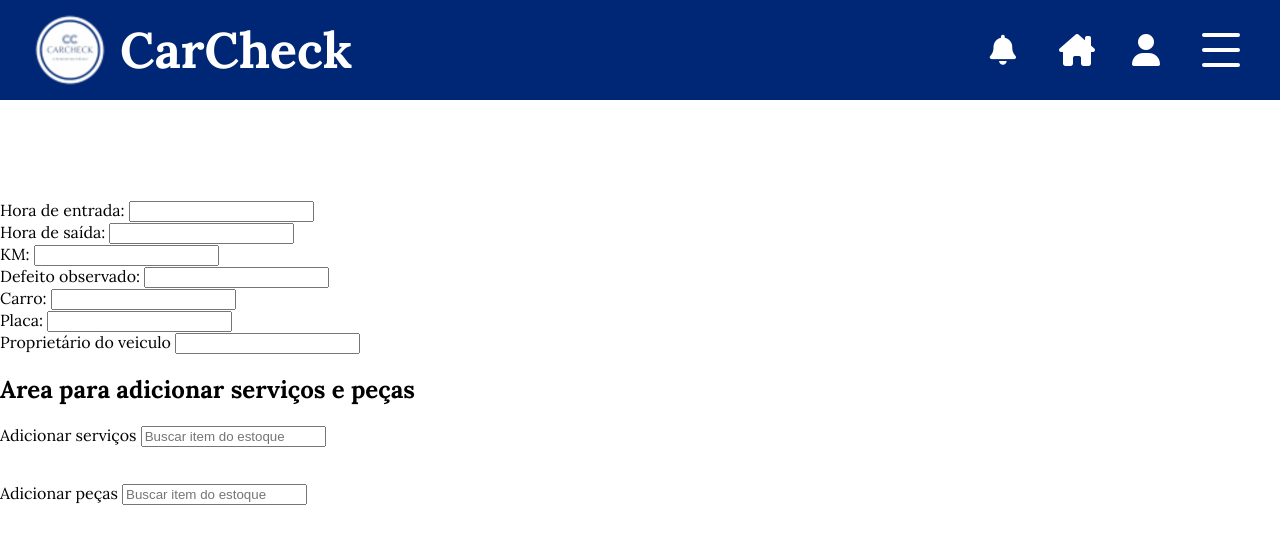
After one commit to RenatoPablo/carcheck_antigo, a PHP site: page /emitir-ordem.php in a window 1280 px wide. The commit adds this page. Shown: the top 544 px of the page. Run offline with PHP 8.4, Linux system fonts and the light colour scheme; the visitor is signed in with stand-in values (Sample User, id 1).

Commit message:
emitir ordem

```diff
--- a/config/busca-estoque.php
+++ b/config/busca-estoque.php
@@ -5,7 +5,7 @@ $query = isset($_GET['query']) ? '%' . $_GET['query'] . '%' : '';
 $tipo = isset($_GET['tipo']) ? $_GET['tipo'] : '';
 
 // Preparar a consulta SQL
-$sql = "SELECT id_servico_produto, nome_servico_produto
+$sql = "SELECT id_servico_produto, nome_servico_produto, descricao, valor_servico_produto
         FROM servicos_produtos
         WHERE nome_servico_produto LIKE :query
         AND fk_id_tipo_servico LIKE :tipo";
--- a/css/gerenciar-estoque.css
+++ b/css/gerenciar-estoque.css
@@ -1,4 +1,4 @@
-.form-busca{
+.busca{
     position: relative;
     top: 200px;
     width: 250px;
--- /dev/null
+++ b/js/buscar-veiculo.js
@@ -0,0 +1,26 @@
+function buscarVeiculo() {
+    const placa = document.getElementById('placa').value;
+
+    // Verifica se o campo de placa não está vazio
+    if (placa.length === 0) {
+        document.getElementById('veiculo').value = ''; // Limpa o campo veículo
+        return;
+    }
+
+    // Faz a requisição AJAX para buscar o veículo com base na placa
+    const xhr = new XMLHttpRequest();
+    xhr.open('GET', '../config/buscar-veiculo.php?placa=' + encodeURIComponent(placa), true);
+    xhr.onload = function() {
+        if (xhr.status === 200) {
+            const resposta = xhr.responseText;
+
+            // Verifica se a resposta contém o nome do veículo
+            if (resposta) {
+                document.getElementById('veiculo').value = resposta; // Preenche o campo veículo
+            } else {
+                document.getElementById('veiculo').value = ''; // Se não encontrou, limpa o campo
+            }
+        }
+    };
+    xhr.send();
+}
--- a/pages/cadastrar-servico.php
+++ b/pages/cadastrar-servico.php
@@ -23,7 +23,6 @@
 
         <!-- Sidebar -->
         <div class="sidebar">
-            <a href="../pages/home-funci.php">Home</a>
             <a href="../pages/cadastrar-funci.php">Cadastrar Funcionário</a>
             <a href="#clients">Clients</a>
             <a href="../config/sair.php">Sair</a>
--- /dev/null
+++ b/pages/emitir-ordem.php
@@ -0,0 +1,139 @@
+<?php
+    session_start();
+    // print_r($_SESSION);
+    if(!isset($_SESSION) OR $_SESSION['logado'] != true):
+		header("location: ../config/sair.php");
+	else:
+
+    $permissao = $_SESSION['permissaoUsuario'];
+?>
+
+<!DOCTYPE html>
+<html lang="pt-br">
+<head>
+    <meta charset="UTF-8">
+    <meta name="viewport" content="width=device-width, initial-scale=1.0">
+    <title>Emitir ordem de serviço</title>
+    <link rel="stylesheet" href="../css/style.css">
+    <link href="../fontawesome/css/all.css" rel="stylesheet">
+    <link rel="stylesheet" href="../css/popup-not.css">
+
+
+    <!-- adicionando para teste apenas -->
+     <style>
+        form {
+            position: relative;
+            top: 200px;
+        }
+     </style>
+</head>
+<body>
+    <header>
+
+    <!-- Sidebar -->
+    <div class="sidebar">
+        <a href="../pages/cadastrar-funci.php">Cadastrar Funcionário</a>
+        <a href="#clients">Clients</a>
+        <a href="../config/sair.php">Sair</a>
+    </div>
+
+    <div class="container-header">
+
+        <img src="../image/logo-carcheck.png" alt="Logo CarCheck" title="CarCheck">
+        <h1>CarCheck</h1>
+
+
+    </div>
+
+    <div class="icons">
+        <!-- Botão para mostrar a notificação -->
+        <button onclick="showNotification()" class="icons-not">
+        <i class="fa-solid fa-bell fa-2xl" style="color: #ffffff;"></i></button>
+
+        <!-- Popup de notificação -->
+        <div id="notification" class="notification">
+            <span id="notification-text">Este é um alerta de notificação!</span>
+            <span class="close-btn" onclick="closeNotification()">&times;</span>
+        </div>
+
+        <!-- <a href="pages/notificacao.html"><i class="fa-solid fa-bell fa-2xl" style="color: #ffffff;"></i></a> -->
+
+        <?php if($permissao == 2 || $permissao == 3) : ?>
+            <a href="../pages/home-funci.php"><i class="fa-solid fa-house-chimney fa-2xl casa" style="color: #ffffff;"></i></a>
+        <?php endif; ?>
+
+        <?php if($permissao == 1) : ?>
+            <a href="../pages/home-cliente.php"><i class="fa-solid fa-house-chimney fa-2xl casa" style="color: #ffffff;"></i></a>
+        <?php endif; ?>
+        <a href="../pages/perfil.php"><i class="fa-solid fa-user fa-2xl" style="color: #ffffff;"></i></a>
+    </div>
+    <input type="checkbox" id="checkbox" onclick="toggleSidebar()">
+    <label for="checkbox" class="toggle">
+        <div class="bar bar--top"></div>
+        <div class="bar bar--middle"></div>
+        <div class="bar bar--bottom"></div>
+    </label>
+    </header>
+
+            <form action="">
+                <label for="time-inicio">Hora de entrada:</label>
+                <input type="datetime" name="time-inicio" id="time-inicio">
+
+                <br>
+
+                <label for="time-final">Hora de saída:</label>
+                <input type="datetime" name="time-final" id="time-final">
+
+                <br>
+
+                <label for="km">KM:</label>
+                <input type="number" name="km" id="km">
+
+                <br>
+
+                <label for="defeito">Defeito observado:</label>
+                <input type="text" name="defeito" id="defeito">
+
+                <br>
+
+                <label for="veiculo">Carro:</label>
+                <input type="text" name="veiculo" id="veiculo">
+
+                <br>
+
+                <label for="placa">Placa:</label>
+                <input type="text" name="placa" id="placa" oninput="mascaraPlacaVeiculo(this)"
+                onkeyup="buscarVeiculo()">
+
+                <br>
+
+                <label for="prop">Proprietário do veiculo</label>
+                <input id="prop" type="text" name="proprietario" class="input" onkeyup="buscarProprietarios()" autocomplete="off">
+                    <ul id="sugestoes" class="suggestions"></ul>
+
+                <div>
+                    <h2>Area para adicionar serviços e peças</h2>
+                    <label for="servico">Adicionar serviços</label>
+                    <input placeholder="Buscar item do estoque" type="text" id="estoqueServico"  name="servico" onkeyup="buscarEstoqueServico()"/>
+
+                    <ul id="sugestoesServico"></ul>
+
+                    <br>
+                    <label for="produto">Adicionar peças</label>
+                    <input placeholder="Buscar item do estoque" type="text" id="estoqueProduto"  name="produto" onkeyup="buscarEstoqueProduto()"/>
+
+                    <ul id="sugestoesProduto"></ul>
+
+                </div>
+            </form>
+
+    <script src="../js/buscar-estoque.js"></script>
+    <script src="../js/buscarProprietario.js"></script>
+    <script src="../js/buscar-veiculo.js"></script>
+    <script src="../js/mascaras.js"></script>
+    <script src="../js/script.js"></script>
+    <script src="../js/popup-not.js"></script>
+</body>
+</html>
+
+<?php endif ?>
--- a/pages/gerenciar-estoque.php
+++ b/pages/gerenciar-estoque.php
@@ -61,7 +61,7 @@
 </label>
 </header>
 
-<div class="form-busca">
+<div class="busca">
 
         <!-- barra de pesquisa -->
         <div class="search">
--- a/sql/CarCheck.sql
+++ b/sql/CarCheck.sql
@@ -224,7 +224,6 @@ CREATE TABLE servicos_produtos (
 );
 
 CREATE TABLE itens_manutencoes_servicos (
-    id_itens_manutencao_servico INT AUTO_INCREMENT PRIMARY KEY,
     quantidade INT NOT NULL,
     valor_total FLOAT NOT NULL,
     fk_id_servico_produto INT,
```
Also changed, not shown: config/buscar-veiculo.php (added, +26 -0 lines), js/buscar-estoque.js (+135 -2 lines).
